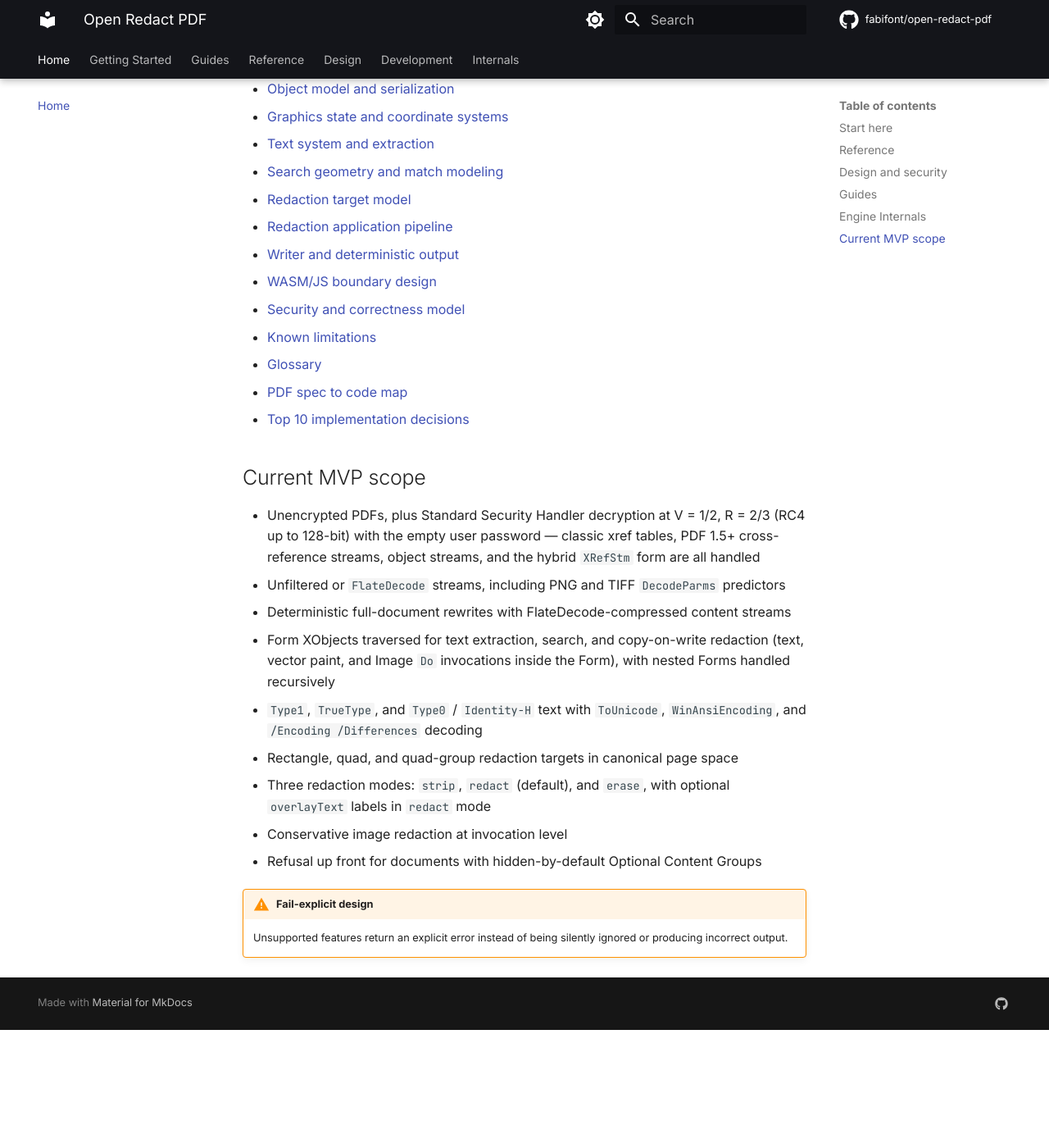
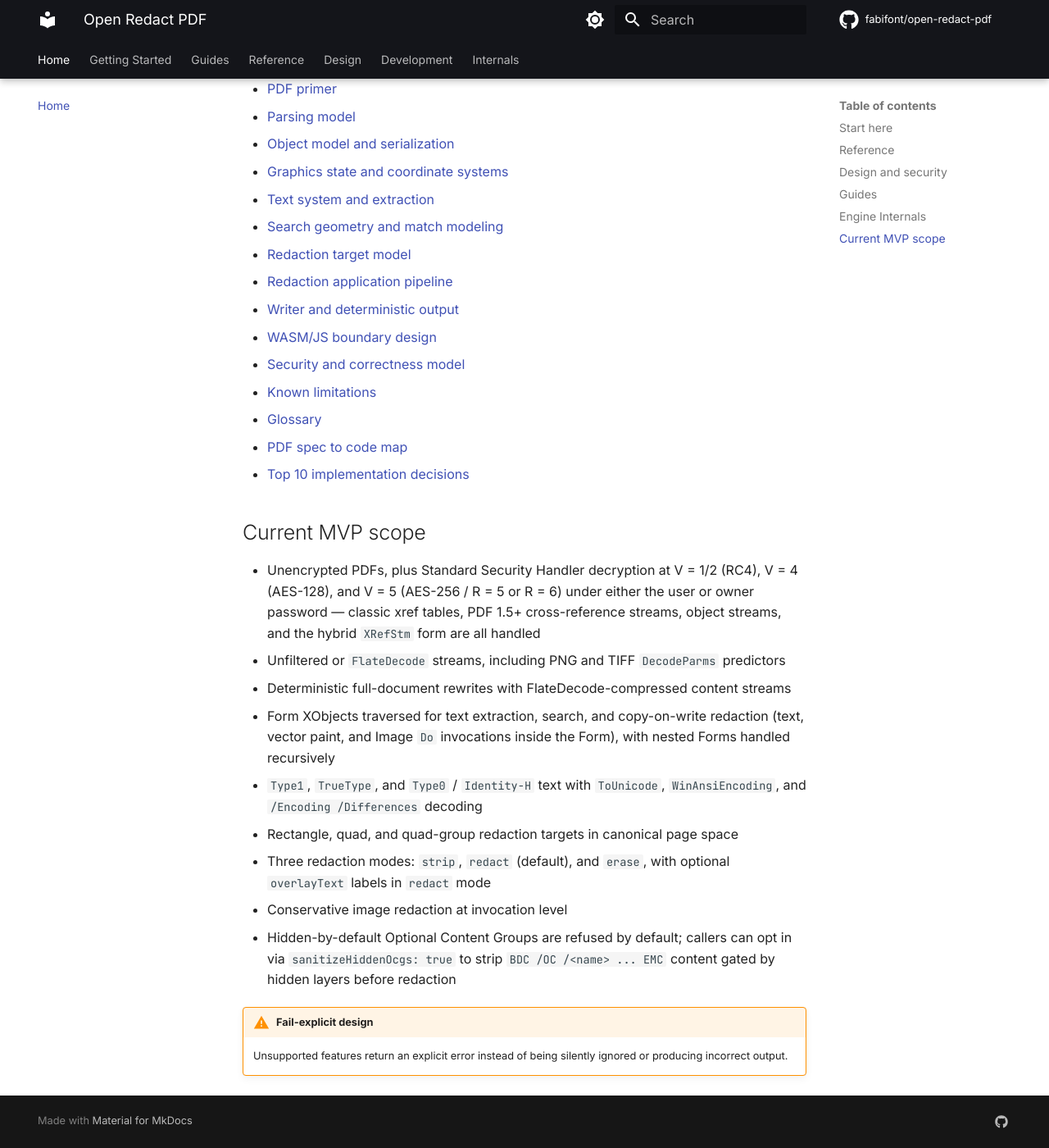
Before and after one commit to fabifont/open-redact-pdf, an MkDocs documentation site: the page built from docs/index.md, in a window 1280 px wide and 1400 px high, scrolled down 1486 px. Shown: the whole window at 82% size. Built offline with MkDocs 1.6.1 and Material for MkDocs 9.7.7, drawn with Linux system fonts in a browser that asks for light colours; comment, search, counter and statistics services are not loaded; before the commit the page ends 2742 px from its top, so only the background shows below that; some of the changed text lies outside the part shown.

Commit message:
docs(index): refresh MVP scope list and guides index

```diff
--- a/docs/index.md
+++ b/docs/index.md
@@ -60,7 +62,7 @@
 
 ## Current MVP scope
 
-- Unencrypted PDFs, plus Standard Security Handler decryption at V = 1/2, R = 2/3 (RC4 up to 128-bit) with the empty user password — classic xref tables, PDF 1.5+ cross-reference streams, object streams, and the hybrid `XRefStm` form are all handled
+- Unencrypted PDFs, plus Standard Security Handler decryption at V = 1/2 (RC4), V = 4 (AES-128), and V = 5 (AES-256 / R = 5 or R = 6) under either the user or owner password — classic xref tables, PDF 1.5+ cross-reference streams, object streams, and the hybrid `XRefStm` form are all handled
 - Unfiltered or `FlateDecode` streams, including PNG and TIFF `DecodeParms` predictors
 - Deterministic full-document rewrites with FlateDecode-compressed content streams
 - Form XObjects traversed for text extraction, search, and copy-on-write redaction (text, vector paint, and Image `Do` invocations inside the Form), with nested Forms handled recursively
@@ -68,7 +70,7 @@
 - Rectangle, quad, and quad-group redaction targets in canonical page space
 - Three redaction modes: `strip`, `redact` (default), and `erase`, with optional `overlayText` labels in `redact` mode
 - Conservative image redaction at invocation level
-- Refusal up front for documents with hidden-by-default Optional Content Groups
+- Hidden-by-default Optional Content Groups are refused by default; callers can opt in via `sanitizeHiddenOcgs: true` to strip `BDC /OC /<name> ... EMC` content gated by hidden layers before redaction
 
 !!! warning "Fail-explicit design"
     Unsupported features return an explicit error instead of being silently ignored or producing incorrect output.
```
Also changed, not shown: other parts of docs/index.md (+2 -0 lines).
